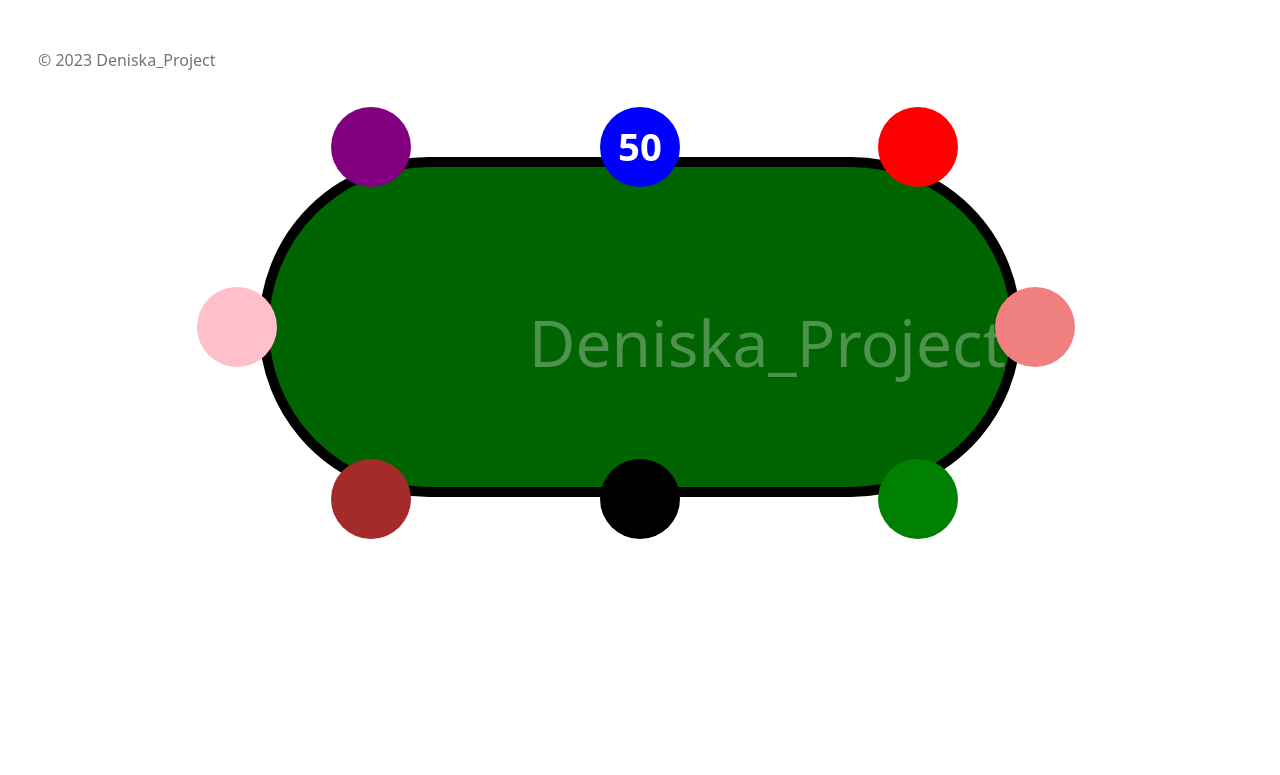
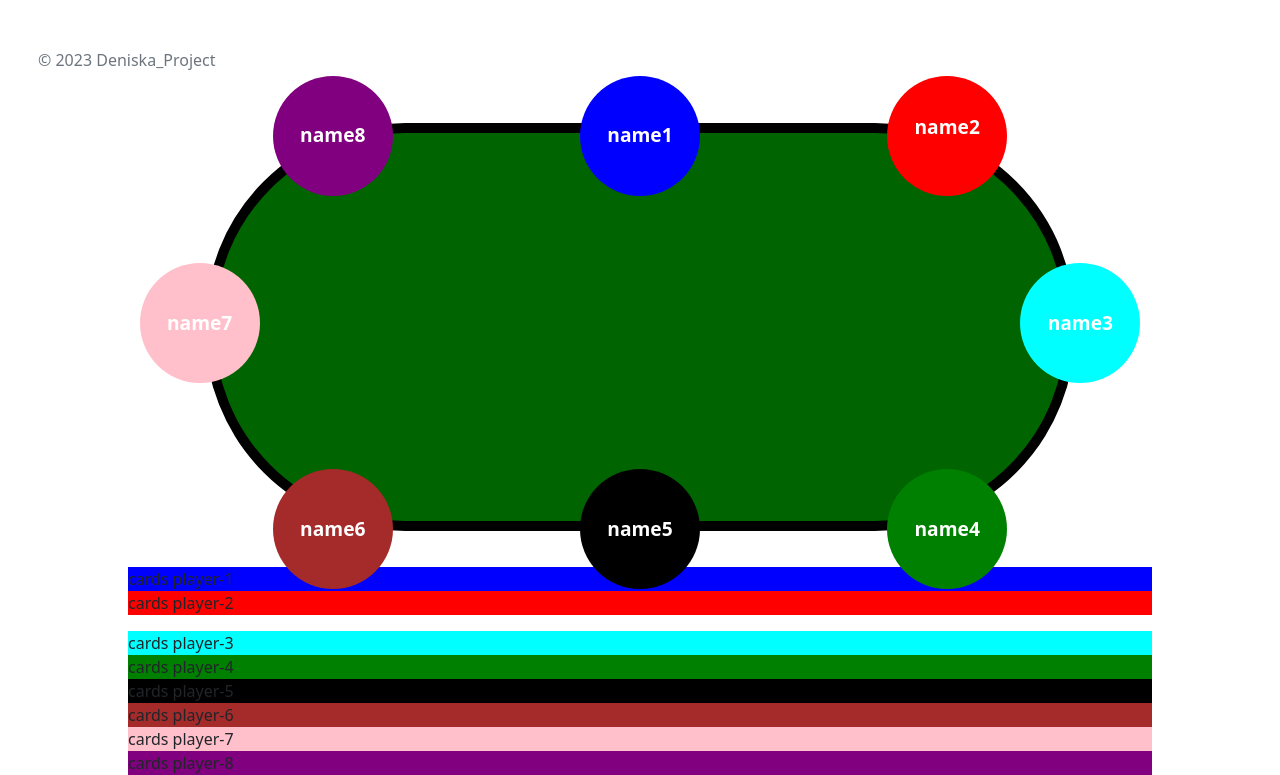
Before and after one commit to rokerius/connect_to_WEB_APP_part2, a Flask app: page /the_game in a window 1280 px wide. Shown: the part 73-848 px from the top of the page. Before the commit the page ends 612 px from the top, so only its background shows below. Run offline with Flask 2, Linux system fonts and the light colour scheme.

Commit message:
С информатики

```diff
--- a/poker_app.py
+++ b/poker_app.py
@@ -1,6 +1,5 @@
 from flask import Flask, render_template, url_for, request, redirect
 from flask_sqlalchemy import SQLAlchemy
-from datetime import datetime
 
 
 app = Flask(__name__)
--- a/static/css/the_game.css
+++ b/static/css/the_game.css
@@ -30,8 +30,8 @@
         left: 35%;
         top: 40%;
         color: white;
-        width: 100%%;
-        height: 100%%;
+        width: 100%;
+        height: 100%;
 
     }
 
@@ -60,75 +60,73 @@
     position: absolute;
 }
 .players .player.player-1 {
-    top: 0px;
-
+    top: 6%;
     left:50%;
-    -webkit-transform: translatex(-50%) translatey(-50%);
     transform: translatex(-50%) translatey(-50%);
 }
 
 .players .player.player-2 {
-    top: 0px;
-
-    right:10%;
-    -webkit-transform: translatex(-50%) translatey(-50%);
+    top: 6%;
+    left: 80%;
     transform: translatex(-50%) translatey(-50%);
 }
 
 .players .player.player-3 {
     top: 45%;
-    right:-3%;
-    -webkit-transform: translatex(-50%) translatey(-50%);
+    left: 93%;
     transform: translatex(-50%) translatey(-50%);
 }
 
 .players .player.player-4 {
     top: 88%;
-    right: 10%;
-    -webkit-transform: translatex(-50%) translatey(-50%);
+    left: 80%;
     transform: translatex(-50%) translatey(-50%);
 }
 
 .players .player.player-5 {
     top: 88%;
     left: 50%;
-    -webkit-transform: translatex(-50%) translatey(-50%);
     transform: translatex(-50%) translatey(-50%);
 }
 .players .player.player-6 {
     top: 88%;
     left: 20%;
-    -webkit-transform: translatex(-50%) translatey(-50%);
     transform: translatex(-50%) translatey(-50%);
 }
 
 .players .player.player-7 {
     top: 45%;
-    left: 5%;
-    -webkit-transform: translatex(-50%) translatey(-50%);
+    left: 7%;
     transform: translatex(-50%) translatey(-50%);
 }
 
 .players .player.player-8 {
-    top: 0%;
+    top: 6%;
     left: 20%;
-    -webkit-transform: translatex(-50%) translatey(-50%);
     transform: translatex(-50%) translatey(-50%);
 }
 .players .player .avatar {
-    width: 10vh;
-    height: 10vh;
+    width: 15vh;
+    height: 15vh;
     background-color: lightcoral;
     border-radius: 100%;
     position: relative;
     top: 20px;
     z-index: 1;
+    display: flex;
+    align-items: center;
+    justify-content: center;
+    text-align: center;
+    color: #FFF;
+    font-weight: bold;
+    font-size: 1.5vw;
 }
+
 #main{
     position: absolute;
-        width: 70%;
-        height: 50%;
-        overflow: none;
+        width: 80%;
+        height: 60%;
+        /*overflow: none;*/
         left: 0;
         right: 0;
         top: 0;
@@ -137,18 +135,3 @@
 
 
 }
-
-.timer{
-
-
-
-  display: flex;
-  align-items: center;
-  justify-content: center;
-  text-align: center;
-  color: #FFF;
-  font-weight: bold;
-  font-size: 3vw;
-
-
-}
--- a/templates/the_game.html
+++ b/templates/the_game.html
@@ -26,50 +26,80 @@
     <div id="main" >
     <div class="players">
         <div class="player player-1 playing" id="player1" >
-            <div class="avatar timer" style="background: blue;">
-                50
-            </div>
+            <div class="avatar" style="background: blue;">name1</div>
+        </div>
 
+        <div class="player player-2 playing"  id="player2">
+            <div class="avatar" style="background: red;"><p>name2</p></div>
+
+        </div>
+        <div class="player player-3 playing"  id="player3">
+            <div class="avatar" style="background: cyan;">name3</div>
+
+        </div>
+        <div class="player player-4 playing"  id="player4">
+            <div class="avatar" style="background: green;">name4</div>
+
+        </div>
+        <div class="player player-5 playing"  id="player5">
+            <div class="avatar" style="background: black;">name5</div>
+
+        </div>
+        <div class="player player-6 playing"  id="player6">
+            <div class="avatar" style="background: brown;">name6</div>
+
+        </div>
+        <div class="player player-7 playing"  id="player7">
+            <div class="avatar" style="background: pink;">name7</div>
+
+        </div>
+        <div class="player player-8 playing"  id="player8">
+            <div class="avatar" style="background: purple;">name8</div>
 
         </div>
 
-        <div class="player player-2 playing"  id="player2">
-            <div class="avatar" style="background: red;"></div>
+    </div>
+        <div class="cards">
+        <div class="cards player-1 playing" id="player1_cards" >
+            <div class="ava_cards" style="background: blue;">cards player-1</div>
+        </div>
+
+        <div class="cards player-2 playing"  id="player2_cards">
+            <div class="ava_cards" style="background: red;"><p>cards player-2</p></div>
 
         </div>
-        <div class="player player-3 playing"  id="player3">
-            <div class="avatar" style="background: yello;"></div>
+        <div class="cards player-3 playing"  id="player3_cards">
+            <div class="ava_cards" style="background: cyan;">cards player-3</div>
 
         </div>
-        <div class="player player-4 playing"  id="player4">
-            <div class="avatar" style="background: green;"></div>
+        <div class="cards player-4 playing"  id="player4_cards">
+            <div class="ava_cards" style="background: green;">cards player-4</div>
 
         </div>
-        <div class="player player-5 playing"  id="player5">
-            <div class="avatar" style="background: black;"></div>
+        <div class="cards player-5 playing"  id="player5_cards">
+            <div class="ava_cards" style="background: black;">cards player-5</div>
 
         </div>
-        <div class="player player-6 playing"  id="player6">
-            <div class="avatar" style="background: brown;"></div>
+        <div class="cards player-6 playing"  id="player6_cards)">
+            <div class="ava_cards" style="background: brown;">cards player-6</div>
 
         </div>
-        <div class="player player-7 playing"  id="player7">
-            <div class="avatar" style="background: pink;"></div>
+        <div class="cards player-7 playing"  id="player7_cards">
+            <div class="ava_cards" style="background: pink;">cards player-7</div>
 
         </div>
-        <div class="player player-8 playing"  id="player8">
-            <div class="avatar" style="background: purple;"></div>
+        <div class="cards player-8 playing"  id="player8_cards">
+            <div class="ava_cards" style="background: purple;">cards player-8</div>
 
         </div>
 
     </div>
     <div class='square-box'>
 
-    <div class='square-content'> <span>Deniska_Project</span></div>
-
+    <div class='square-content'> <span></span></div>
 
     </div>
-</div>
+    </div>
 
 
     <footer class="page-footer font-small mdb-color darken-3 pt-4">
```
